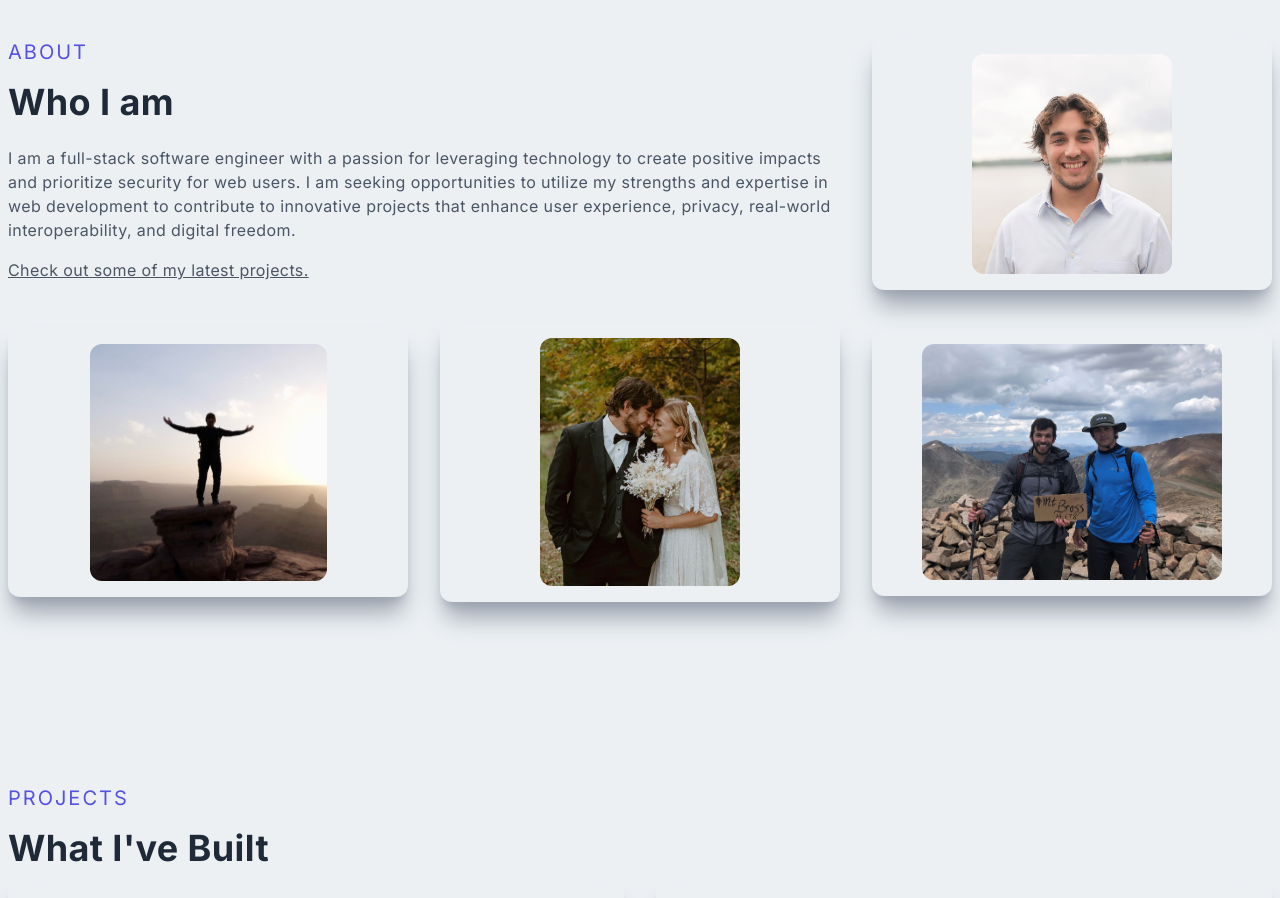
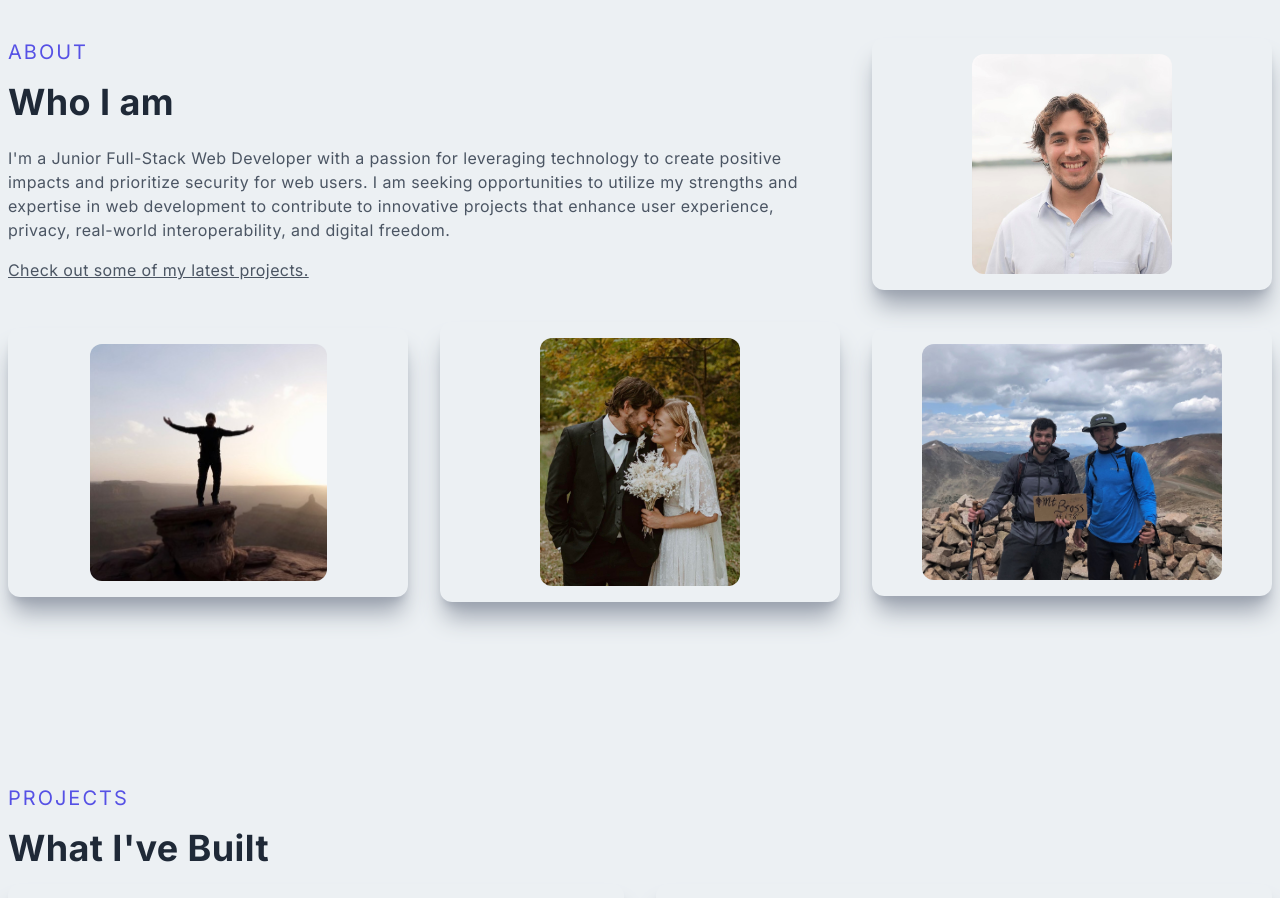
Before and after one commit to elehma4/portfolio-nextjs, a Next.js app: page / in a window 1280 px wide. Shown: the part 880-1778 px from the top of the page. Built offline with nearby package versions, Linux system fonts and the light colour scheme.

Commit message:
update description

```diff
--- a/components/About.jsx
+++ b/components/About.jsx
@@ -9,7 +9,7 @@ const About = () => {
             <div className='col-span-2'>
                 <p className='uppercase text-xl tracking-widest text-[#5651e5]'>About</p>
                 <h2 className='py-4'>Who I am</h2>
-                <p className='py-2 text-gray-600'>I am a full-stack software engineer with a passion for leveraging technology to create positive impacts and prioritize security for web users. I am seeking opportunities to utilize my strengths and expertise in web development to contribute to innovative projects that enhance user experience, privacy, real-world interoperability, and digital freedom.</p>
+                <p className='py-2 text-gray-600'>I'm a Junior Full-Stack Web Developer with a passion for leveraging technology to create positive impacts and prioritize security for web users. I am seeking opportunities to utilize my strengths and expertise in web development to contribute to innovative projects that enhance user experience, privacy, real-world interoperability, and digital freedom.</p>
                 <Link href='/#projects'><p className='py-2 text-gray-600 underline cursor-pointer'>Check out some of my latest projects.</p></Link>
             </div>
 
```
Also changed, not shown: 1 other file (tests, documents, lock files or other folders).
